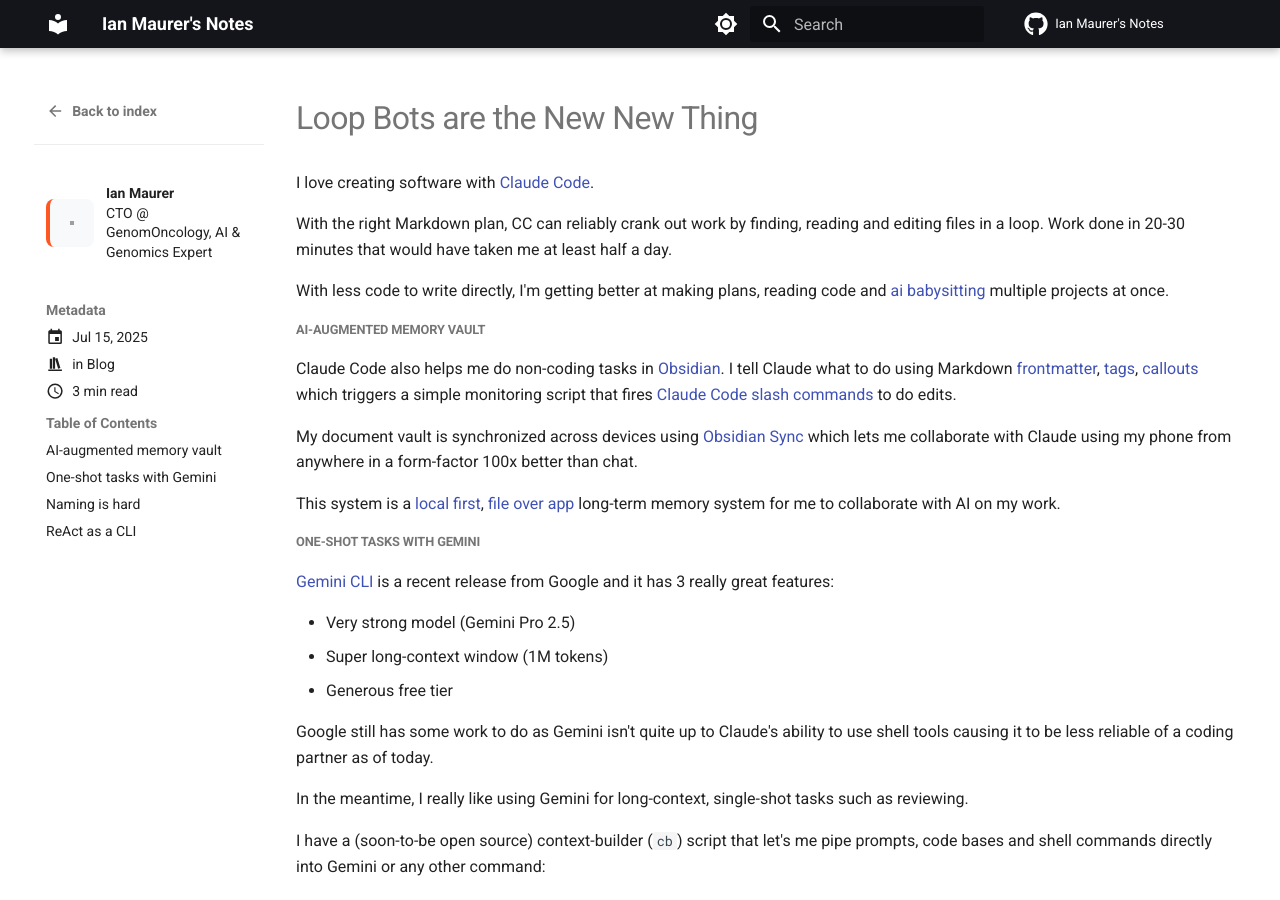
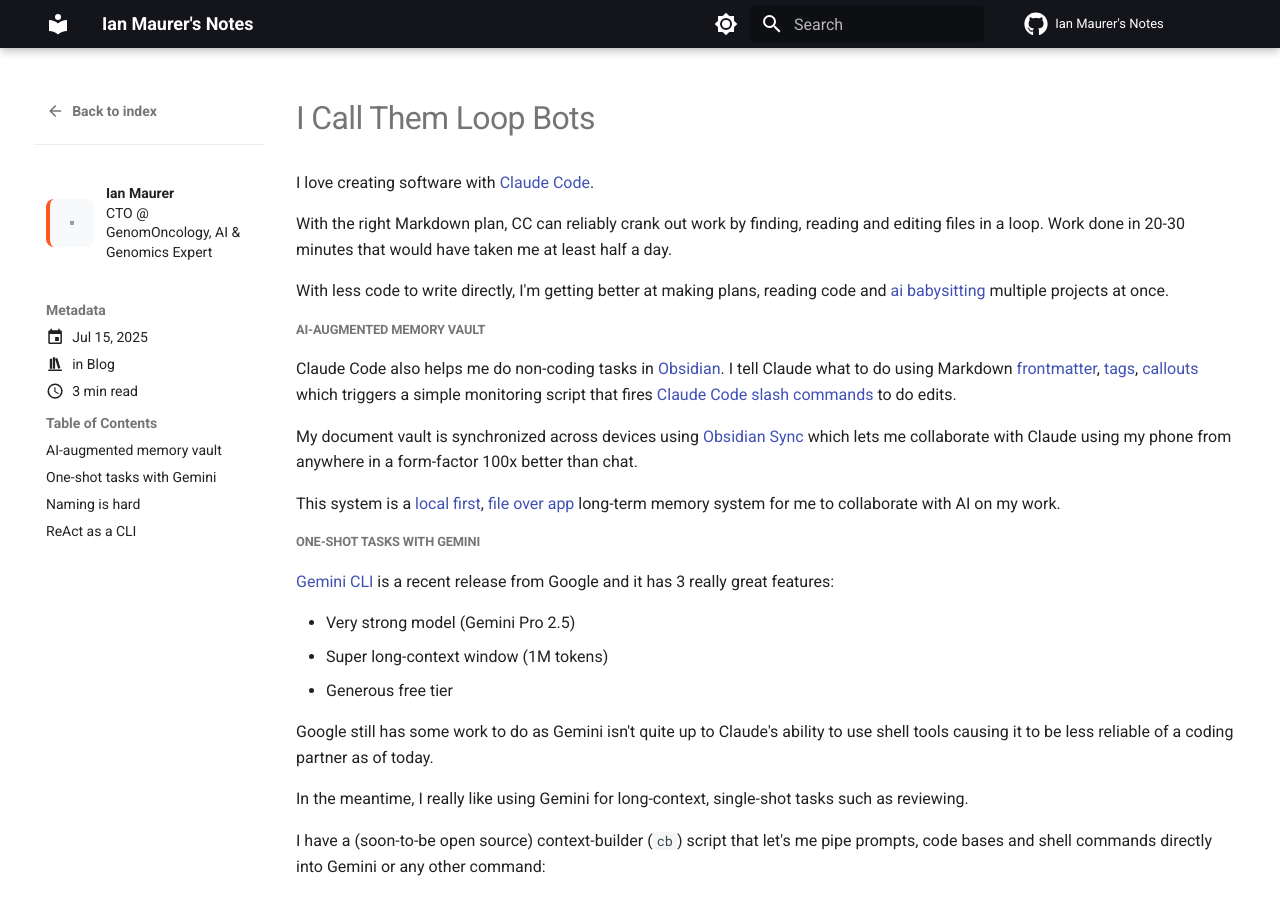
Before and after one commit to imaurer/imaurer.github.io, an MkDocs documentation site: the page built from docs/blog/posts/2025-07-15-i-call-them-loop-bots.md, in a window 1280 px wide and 900 px high. Built offline with MkDocs 1.6.1 and Material for MkDocs 9.7.7, drawn with Linux system fonts in a browser that asks for light colours; comment, search, counter and statistics services are not loaded; grey boxes are pictures that could not be loaded.

Commit message:
loop bots post

```diff
--- a/docs/blog/posts/2025-07-15-loop-bots-are-the-new-new-thing.md
+++ b/docs/blog/posts/2025-07-15-i-call-them-loop-bots.md
@@ -4,7 +4,7 @@
 tags: []
 authors: ['imaurer']
 ---
-# Loop Bots are the New New Thing
+# I Call Them Loop Bots
 
 I love creating software with [Claude Code](https://docs.anthropic.com/en/docs/claude-code/overview).
 
```
